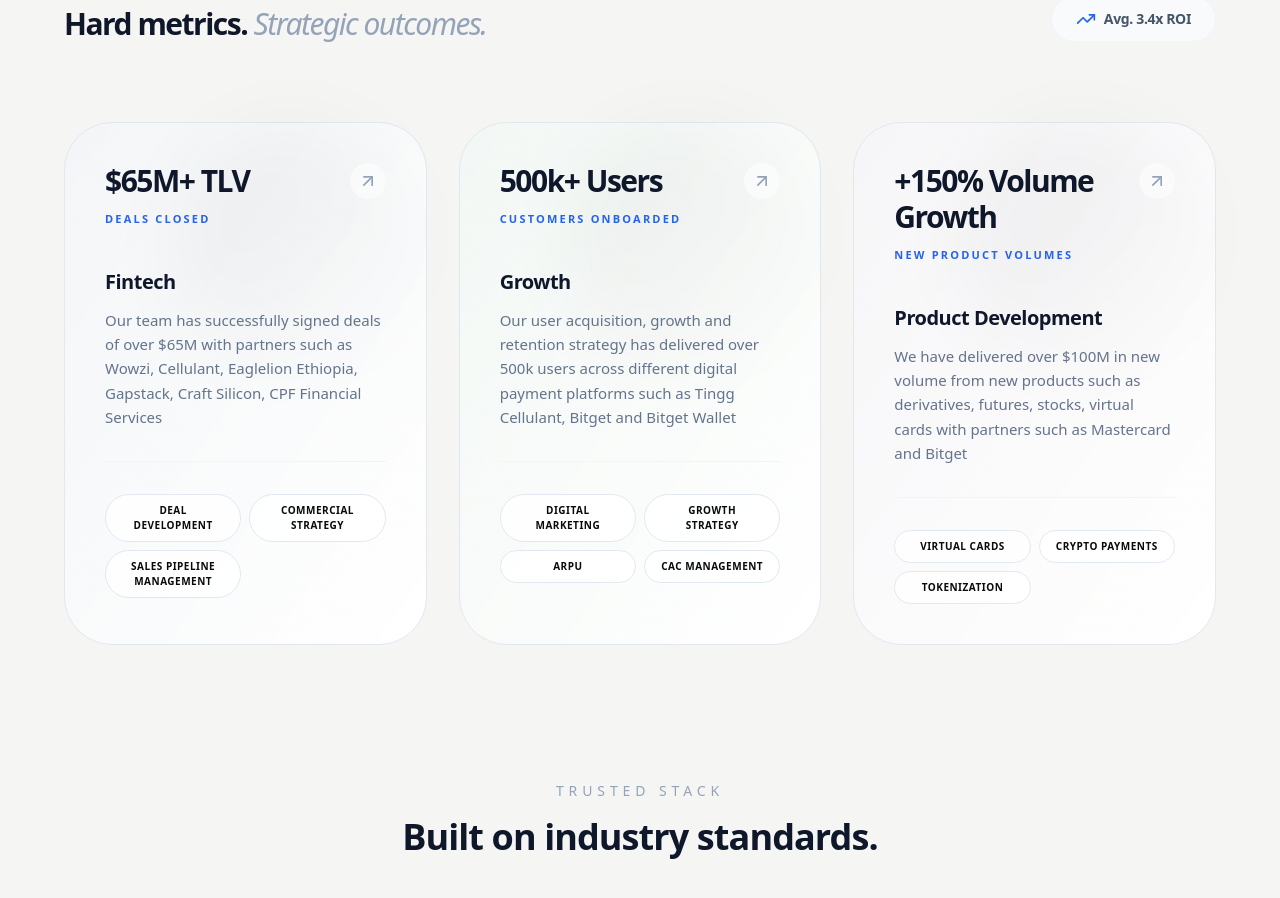
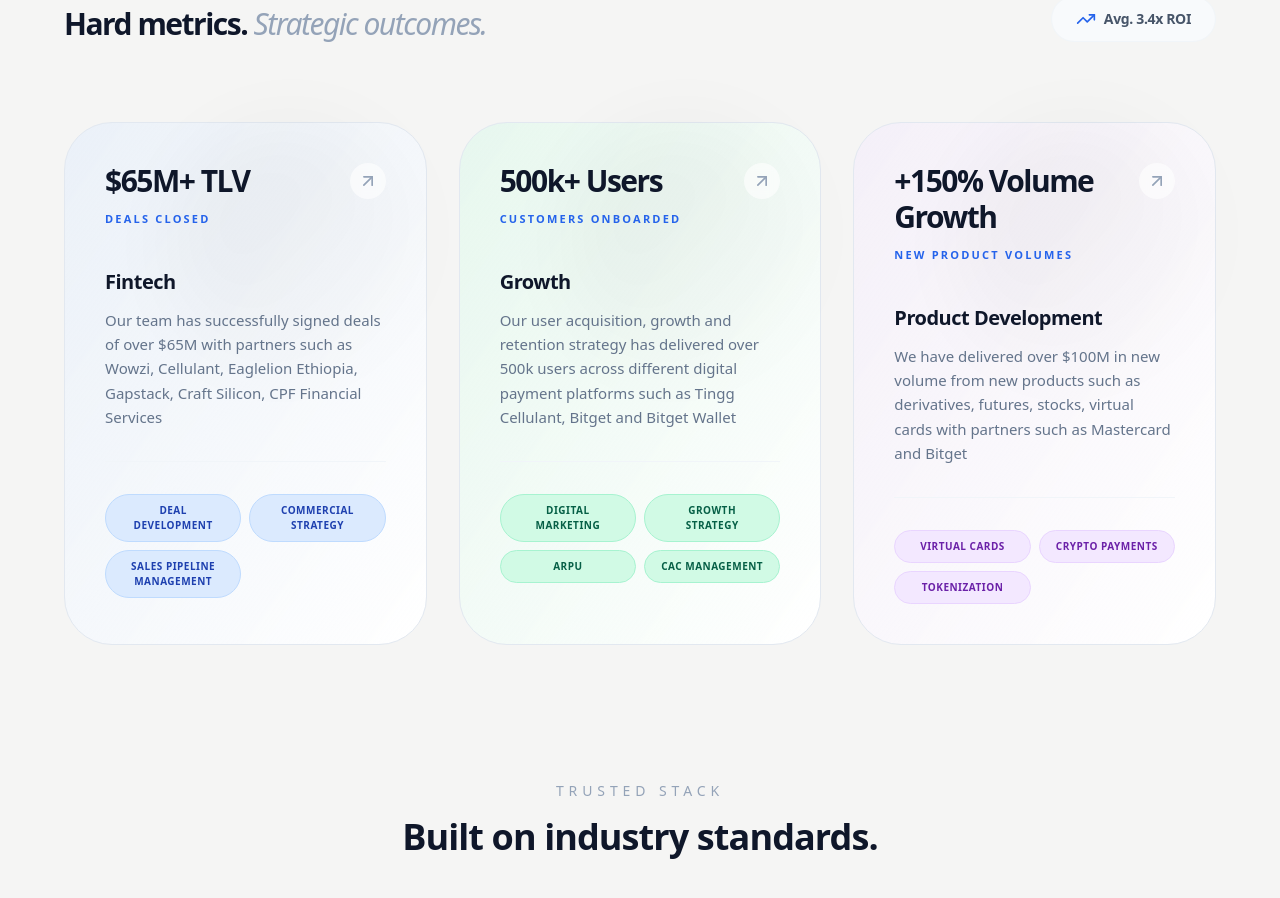
Before and after one commit to l-tting/ab-consul, a Next.js app in the folder my-app/: page / in a window 1280 px wide. Shown: the part 1640-2538 px from the top of the page. Built offline with nearby package versions, Linux system fonts and the light colour scheme.

Commit message:
testing cl changes on card

```diff
--- a/my-app/src/components/ProofOfVal.jsx
+++ b/my-app/src/components/ProofOfVal.jsx
@@ -11,8 +11,9 @@ const results = [
       "Our team has successfully signed deals of over $65M with partners such as Wowzi, Cellulant, Eaglelion Ethiopia, Gapstack, Craft Silicon, CPF Financial Services",
     outcomes: ["Deal Development", "Commercial Strategy", "Sales Pipeline Management"],
     theme: "from-blue-600 to-cyan-500",
-    cardBg: "bg-gradient-to-br from-blue-50/30 to-white",
-    borderHover: "hover:border-blue-200",
+    cardBg: "bg-gradient-to-br from-blue-100/40 to-white",
+    outcomeColor: "bg-blue-100 text-blue-800 border-blue-200",
+    borderHover: "hover:border-blue-300",
   },
   {
     metric: "500k+ Users",
@@ -22,8 +23,9 @@ const results = [
       "Our user acquisition, growth and retention strategy has delivered over 500k users across different digital payment platforms such as Tingg Cellulant, Bitget and Bitget Wallet",
     outcomes: ["Digital Marketing", "Growth Strategy", "ARPU","CAC management"],
     theme: "from-emerald-600 to-teal-500",
-    cardBg: "bg-gradient-to-br from-emerald-50/30 to-white",
-    borderHover: "hover:border-emerald-200",
+    cardBg: "bg-gradient-to-br from-emerald-100/40 to-white",
+    outcomeColor: "bg-emerald-100 text-emerald-800 border-emerald-200",
+    borderHover: "hover:border-emerald-300",
   },
   {
     metric: "+150% Volume Growth",
@@ -33,8 +35,9 @@ const results = [
       "We have delivered over $100M in new volume from new products such as derivatives, futures, stocks, virtual cards with partners such as Mastercard and Bitget",
     outcomes: ["Virtual Cards", "Crypto Payments", "Tokenization"],
     theme: "from-purple-600 to-fuchsia-500",
-    cardBg: "bg-gradient-to-br from-purple-50/30 to-white",
-    borderHover: "hover:border-purple-200",
+    cardBg: "bg-gradient-to-br from-purple-100/40 to-white",
+    outcomeColor: "bg-purple-100 text-purple-800 border-purple-200",
+    borderHover: "hover:border-purple-300",
   },
 ];
 
@@ -95,7 +98,7 @@ export default function ResultsSection() {
                     </p>
                   </div>
 
-                  <div className="p-2 rounded-full bg-white/50 backdrop-blur-sm text-slate-400 group-hover:text-blue-600 group-hover:bg-blue-50 transition-all">
+                  <div className="p-2 rounded-full bg-white/60 backdrop-blur-sm text-slate-400 group-hover:text-blue-600 group-hover:bg-blue-50 transition-all">
                     <ArrowUpRight size={20} />
                   </div>
                 </div>
@@ -110,21 +113,21 @@ export default function ResultsSection() {
                 </p>
               </div>
 
-              {/* Outcomes - grid layout with 2 columns */}
+              {/* Outcomes - grid layout with 2 columns with blue backgrounds */}
               <div className="relative z-10 grid grid-cols-2 gap-2 pt-6 md:pt-8 border-t border-slate-100">
                 {item.outcomes.map((outcome) => (
                   <span
                     key={outcome}
                     className={`text-[9px] md:text-[10px] font-black
-                      bg-white/80 backdrop-blur-sm
+                      ${item.outcomeColor}
                       px-3 md:px-4 py-1.5 md:py-2
                       rounded-full uppercase tracking-wider
-                      border border-slate-200
+                      border
                       text-center
                       whitespace-normal
                       break-words
                       transition-all duration-300
-                      group-hover:border-opacity-50`}
+                      group-hover:shadow-sm`}
                   >
                     {outcome}
                   </span>
```
